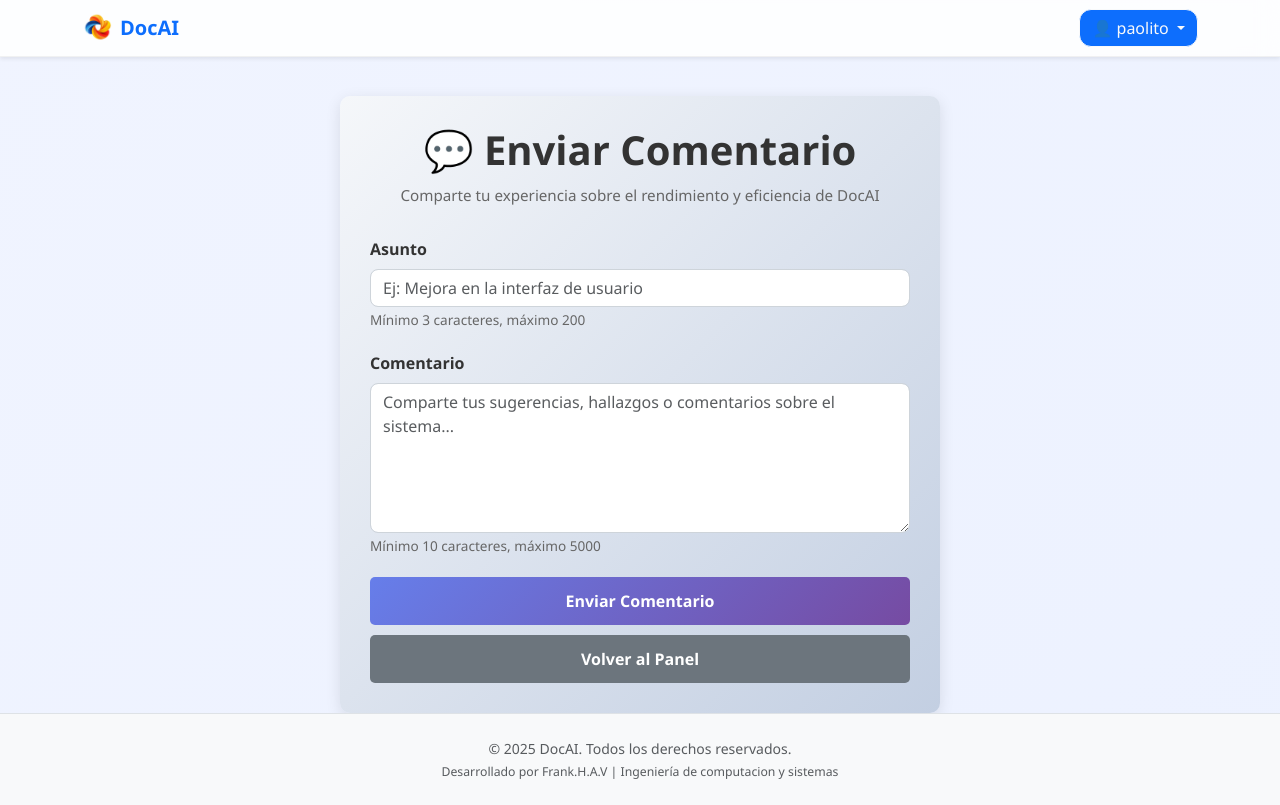
After one commit to paoloVD21/proyectoDocAI, a Django app: page /comentarios/crear/ in a window 1280 px wide. The commit adds this page. Run offline with Django 5.2, Linux system fonts and the light colour scheme; a user stored in the database is signed in; some libraries are stand-ins or nearby versions.

Commit message:
se agrego seccion de envio de comentario

```diff
--- a/docai_project/settings.py
+++ b/docai_project/settings.py
@@ -163,3 +163,7 @@ ACCOUNT_LOGOUT_REDIRECT_URL = '/accounts/login/'
 ACCOUNT_LOGIN_METHODS = {'username', 'email'}
 ACCOUNT_SIGNUP_FIELDS = ['email*', 'username*', 'password1*', 'password2*']
 ACCOUNT_EMAIL_VERIFICATION = 'none'
+
+SESSION_COOKIE_AGE = 1800
+SESSION_EXPIRE_AT_BROWSER_CLOSE = True
+SESSION_SAVE_EVERY_REQUEST = True
--- a/documentacion/forms.py
+++ b/documentacion/forms.py
@@ -3,7 +3,7 @@ from django import forms
 from django.contrib.auth.models import User
 from django.contrib.auth.forms import UserCreationForm
 from django.core.exceptions import ValidationError
-from .models import Project, Artefacto, SecurityQuestions
+from .models import Project, Artefacto, SecurityQuestions, Comentario
 
 
 
@@ -407,3 +407,47 @@ class NewPasswordForm(forms.Form):
             raise ValidationError('Las contraseñas no coinciden.')
 
         return password2
+
+
+class ComentarioForm(forms.ModelForm):
+    """Formulario para enviar comentarios sobre rendimiento y eficiencia del sistema"""
+
+    asunto = forms.CharField(
+        label='Asunto',
+        max_length=200,
+        widget=forms.TextInput(attrs={
+            'class': 'form-control',
+            'placeholder': 'Ingrese el asunto del comentario',
+            'required': 'required'
+        })
+    )
+
+    contenido = forms.CharField(
+        label='Comentario',
+        widget=forms.Textarea(attrs={
+            'class': 'form-control',
+            'rows': 6,
+            'placeholder': 'Comparta sus comentarios sobre el rendimiento y eficiencia del sistema...',
+            'required': 'required'
+        })
+    )
+
+    class Meta:
+        model = Comentario
+        fields = ['asunto', 'contenido']
+
+    def clean_asunto(self):
+        asunto = self.cleaned_data.get('asunto', '').strip()
+        if len(asunto) < 3:
+            raise ValidationError('El asunto debe tener al menos 3 caracteres.')
+        if len(asunto) > 200:
+            raise ValidationError('El asunto no puede exceder 200 caracteres.')
+        return asunto
+
+    def clean_contenido(self):
+        contenido = self.cleaned_data.get('contenido', '').strip()
+        if len(contenido) < 10:
+            raise ValidationError('El comentario debe tener al menos 10 caracteres.')
+        if len(contenido) > 5000:
+            raise ValidationError('El comentario no puede exceder 5000 caracteres.')
+        return contenido
--- /dev/null
+++ b/documentacion/templates/documentacion/crear_comentario.html
@@ -0,0 +1,263 @@
+{% extends 'base.html' %}
+{% load static %}
+
+{% block title %}Enviar Comentario - DocAI{% endblock %}
+
+{% block extra_css %}
+<style>
+    .comentario-container {
+        max-width: 600px;
+        margin: 0 auto;
+        padding: 30px;
+        background: linear-gradient(135deg, #f5f7fa 0%, #c3cfe2 100%);
+        border-radius: 10px;
+        box-shadow: 0 4px 15px rgba(0, 0, 0, 0.1);
+    }
+
+    .comentario-header {
+        text-align: center;
+        margin-bottom: 30px;
+    }
+
+    .comentario-header h1 {
+        color: #333;
+        font-weight: 600;
+        margin-bottom: 10px;
+    }
+
+    .comentario-header p {
+        color: #666;
+        font-size: 0.95rem;
+    }
+
+    .form-group {
+        margin-bottom: 20px;
+    }
+
+    .form-control:focus,
+    .form-control:active {
+        border-color: #007bff;
+        box-shadow: 0 0 0 0.2rem rgba(0, 123, 255, 0.25);
+    }
+
+    .form-label {
+        font-weight: 600;
+        color: #333;
+        margin-bottom: 8px;
+    }
+
+    textarea.form-control {
+        resize: vertical;
+        min-height: 150px;
+    }
+
+    .btn-enviar {
+        width: 100%;
+        padding: 12px;
+        font-size: 1rem;
+        font-weight: 600;
+        background: linear-gradient(135deg, #667eea 0%, #764ba2 100%);
+        border: none;
+        color: white;
+        border-radius: 5px;
+        cursor: pointer;
+        transition: all 0.3s ease;
+    }
+
+    .btn-enviar:hover {
+        transform: translateY(-2px);
+        box-shadow: 0 6px 20px rgba(102, 126, 234, 0.4);
+    }
+
+    .btn-cancelar {
+        width: 100%;
+        padding: 12px;
+        font-size: 1rem;
+        font-weight: 600;
+        background-color: #6c757d;
+        border: none;
+        color: white;
+        border-radius: 5px;
+        cursor: pointer;
+        transition: all 0.3s ease;
+        margin-top: 10px;
+    }
+
+    .btn-cancelar:hover {
+        background-color: #5a6268;
+    }
+
+    .error-message {
+        background-color: #f8d7da;
+        color: #721c24;
+        border: 1px solid #f5c6cb;
+        border-radius: 5px;
+        padding: 12px;
+        margin-bottom: 15px;
+    }
+
+    .form-text {
+        font-size: 0.85rem;
+        color: #666;
+        margin-top: 5px;
+    }
+
+    .spinner {
+        display: none;
+        margin-right: 8px;
+    }
+
+    .btn-enviar.loading {
+        opacity: 0.7;
+        pointer-events: none;
+    }
+</style>
+{% endblock %}
+
+{% block content %}
+<div class="comentario-container">
+    <div class="comentario-header">
+        <h1>💬 Enviar Comentario</h1>
+        <p>Comparte tu experiencia sobre el rendimiento y eficiencia de DocAI</p>
+    </div>
+
+    <!-- Mostrar mensajes de éxito o error -->
+    <div id="mensajes-container">
+        {% if messages %}
+            {% for message in messages %}
+                <div class="alert alert-{% if message.tags %}{{ message.tags }}{% else %}info{% endif %} alert-dismissible fade show" role="alert">
+                    {{ message }}
+                    <button type="button" class="btn-close" data-bs-dismiss="alert" aria-label="Close"></button>
+                </div>
+            {% endfor %}
+        {% endif %}
+    </div>
+
+    <form method="POST" id="comentarioForm" novalidate>
+        {% csrf_token %}
+
+        <!-- Campo Asunto -->
+        <div class="form-group">
+            <label for="id_asunto" class="form-label">Asunto</label>
+            <input
+                type="text"
+                class="form-control {% if form.asunto.errors %}is-invalid{% endif %}"
+                id="id_asunto"
+                name="asunto"
+                placeholder="Ej: Mejora en la interfaz de usuario"
+                value="{{ form.asunto.value|default:'' }}"
+                required
+            >
+            {% if form.asunto.errors %}
+                <div class="invalid-feedback">
+                    {{ form.asunto.errors.0 }}
+                </div>
+            {% endif %}
+            <small class="form-text">Mínimo 3 caracteres, máximo 200</small>
+        </div>
+
+        <!-- Campo Contenido -->
+        <div class="form-group">
+            <label for="id_contenido" class="form-label">Comentario</label>
+            <textarea
+                class="form-control {% if form.contenido.errors %}is-invalid{% endif %}"
+                id="id_contenido"
+                name="contenido"
+                placeholder="Comparte tus sugerencias, hallazgos o comentarios sobre el sistema..."
+                required
+            >{{ form.contenido.value|default:'' }}</textarea>
+            {% if form.contenido.errors %}
+                <div class="invalid-feedback">
+                    {{ form.contenido.errors.0 }}
+                </div>
+            {% endif %}
+            <small class="form-text">Mínimo 10 caracteres, máximo 5000</small>
+        </div>
+
+        <!-- Botones -->
+        <div>
+            <button type="submit" class="btn btn-enviar" id="btnEnviar">
+                <span class="spinner" id="spinner">
+                    <span class="spinner-border spinner-border-sm" role="status" aria-hidden="true"></span>
+                </span>
+                Enviar Comentario
+            </button>
+            <a href="{% url 'dashboard' %}" class="btn btn-cancelar">Volver al Panel</a>
+        </div>
+    </form>
+</div>
+
+<script>
+    // Mostrar mensajes al cargar la página
+    window.addEventListener('load', function() {
+        const mensajesContainer = document.getElementById('mensajes-container');
+        if (mensajesContainer && mensajesContainer.querySelector('.alert')) {
+            // Scroll suave al área de mensajes
+            mensajesContainer.scrollIntoView({ behavior: 'smooth', block: 'start' });
+
+            // Auto-cerrar alertas de éxito después de 5 segundos
+            const alertas = mensajesContainer.querySelectorAll('.alert-success');
+            alertas.forEach(alerta => {
+                setTimeout(() => {
+                    const closeBtn = alerta.querySelector('.btn-close');
+                    if (closeBtn) {
+                        closeBtn.click();
+                    }
+                }, 5000);
+            });
+        }
+    });
+
+    // Validación del formulario en cliente
+    document.getElementById('comentarioForm').addEventListener('submit', function(e) {
+        const asunto = document.getElementById('id_asunto').value.trim();
+        const contenido = document.getElementById('id_contenido').value.trim();
+
+        // Validar asunto
+        if (asunto.length < 3) {
+            e.preventDefault();
+            alert('El asunto debe tener al menos 3 caracteres.');
+            return false;
+        }
+
+        if (asunto.length > 200) {
+            e.preventDefault();
+            alert('El asunto no puede exceder 200 caracteres.');
+            return false;
+        }
+
+        // Validar contenido
+        if (contenido.length < 10) {
+            e.preventDefault();
+            alert('El comentario debe tener al menos 10 caracteres.');
+            return false;
+        }
+
+        if (contenido.length > 5000) {
+            e.preventDefault();
+            alert('El comentario no puede exceder 5000 caracteres.');
+            return false;
+        }
+
+        // Mostrar spinner y desabilitar botón
+        const btnEnviar = document.getElementById('btnEnviar');
+        const spinner = document.getElementById('spinner');
+        btnEnviar.classList.add('loading');
+        spinner.style.display = 'inline-block';
+        btnEnviar.disabled = true;
+    });
+
+    // Contador de caracteres en tiempo real (opcional)
+    document.getElementById('id_contenido').addEventListener('input', function() {
+        const maxChars = 5000;
+        const currentChars = this.value.length;
+        const remaining = maxChars - currentChars;
+
+        if (remaining < 100) {
+            this.style.borderColor = remaining < 0 ? '#dc3545' : '#ffc107';
+        } else {
+            this.style.borderColor = '';
+        }
+    });
+</script>
+{% endblock %}
--- a/documentacion/urls.py
+++ b/documentacion/urls.py
@@ -47,4 +47,5 @@ urlpatterns = [
     path('prueba-caja-negra/<int:prueba_id>/actualizar/', views.actualizar_prueba_caja_negra, name='actualizar_prueba_caja_negra'),  # actualizar prueba (AJAX)
     path('prueba-caja-negra/<int:prueba_id>/regenerar/', views.regenerar_prueba_caja_negra_individual, name='regenerar_prueba_caja_negra_individual'),  # regenerar prueba individual
     path('proyecto/<int:proyecto_id>/descargar-completo/', views.descargar_proyecto_completo, name='descargar_proyecto_completo'),  # descargar proyecto completo como ZIP
+    path('comentarios/crear/', views.crear_comentario, name='crear_comentario'),  # crear comentario
 ]
--- a/documentacion/views.py
+++ b/documentacion/views.py
@@ -8,9 +8,9 @@ from django.contrib import messages # pyright: ignore[reportMissingModuleSource]
 from django.contrib.auth.models import User # pyright: ignore[reportMissingModuleSource]
 from django.views.decorators.csrf import csrf_exempt # pyright: ignore[reportMissingModuleSource]
 from django.core.exceptions import ValidationError # pyright: ignore[reportMissingModuleSource]
-from .models import Project, Artefacto, Fase, SubArtefacto, SecurityQuestions, PruebacajaNegra
+from .models import Project, Artefacto, Fase, SubArtefacto, SecurityQuestions, PruebacajaNegra, Comentario
 from .forms import (ProjectForm, ArtefactoForm, CustomUserCreationForm, SecurityQuestionsForm,
-                   PasswordResetRequestForm, SecurityAnswersForm, NewPasswordForm)
+                   PasswordResetRequestForm, SecurityAnswersForm, NewPasswordForm, ComentarioForm)
 from core.ia import generar_subartefacto_con_prompt, extraer_requisitos, _generar_contenido, PROMPTS
 import datetime
 import re
@@ -2107,7 +2107,7 @@ def generar_artefacto(request, proyecto_id, subartefacto_nombre):
         messages.warning(request, "⚠️ Primero debes generar la Historia de Usuario antes de crear este tipo de artefacto.")
         return redirect('detalle_proyecto', proyecto_id=proyecto.id)  # pyright: ignore[reportAttributeAccessIssue]
 
-    # ⚠️ ESPECIAL: Para "Diagrama de flujo" - solo generar si no existen
+    # ESPECIAL: Para "Diagrama de flujo" - solo generar si no existen
     if subartefacto.nombre == "Diagrama de flujo":
         # Verificar si ya existen diagramas de flujo para este proyecto
         diagramas_existentes = Artefacto.objects.filter(
@@ -3860,3 +3860,43 @@ ESTRUCTURA DEL PROYECTO:
         print(traceback.format_exc())
         messages.error(request, f"❌ Error al descargar proyecto: {str(e)}")
         return redirect('detalle_proyecto', proyecto_id=proyecto_id)  # pyright: ignore[reportAttributeAccessIssue]
+
+
+# ===== VISTA PARA CREAR COMENTARIO =====
+@login_required
+def crear_comentario(request):
+    """
+    Vista para que usuarios autenticados envíen comentarios sobre
+    el rendimiento y eficiencia del sistema.
+
+    GET: Muestra el formulario de comentario
+    POST: Valida, guarda el comentario en BD y muestra mensaje de éxito sin redirigir
+    """
+    if request.method == 'POST':
+        form = ComentarioForm(request.POST)
+        if form.is_valid():
+            # Crear comentario asociado al usuario actual
+            comentario = form.save(commit=False)
+            comentario.usuario = request.user
+            comentario.save()
+
+            # Mensaje de éxito
+            messages.success(
+                request,
+                '✅ ¡Comentario enviado exitosamente! Gracias por tu retroalimentación.'
+            )
+
+            # Crear nuevo formulario vacío
+            form = ComentarioForm()
+        else:
+            # Si el formulario tiene errores, los mostramos
+            for field, errors in form.errors.items():
+                for error in errors:
+                    messages.error(request, f"❌ Error en {field}: {error}")
+    else:
+        form = ComentarioForm()
+
+    return render(request, 'documentacion/crear_comentario.html', {
+        'form': form,
+        'title': 'Enviar Comentario'
+    })
--- a/templates/base.html
+++ b/templates/base.html
@@ -35,6 +35,7 @@
                         <ul class="dropdown-menu dropdown-menu-end" aria-labelledby="dropdownUsuario">
                         <li><a class="dropdown-item btn btn-primary ms-2" href="{% url 'dashboard' %}">📋 Panel</a></li>
                         <li><a class="dropdown-item" href="{% url 'password_change' %}">🔑 Cambiar contraseña</a></li>
+                        <li><a class="dropdown-item" href="{% url 'crear_comentario' %}">💬 Enviar comentario</a></li>
                         <li><hr class="dropdown-divider"></li>
                         <li><a class="dropdown-item btn btn-primary ms-2" href="{% static 'manual/manual_usuario.pdf' %}" target="_blank">❓Ayuda</a></li>
                         <li><a class="dropdown-item text-danger btn btn-primary ms-2" href="{% url 'logout' %}">🔐 Cerrar sesión</a></li>
```
Also changed, not shown: documentacion/models.py (+18 -0 lines), old_requirements.txt (added, +36 -0 lines), db.sqlite3, documentacion/migrations/0014_comentario.py (added), 1 other file.
